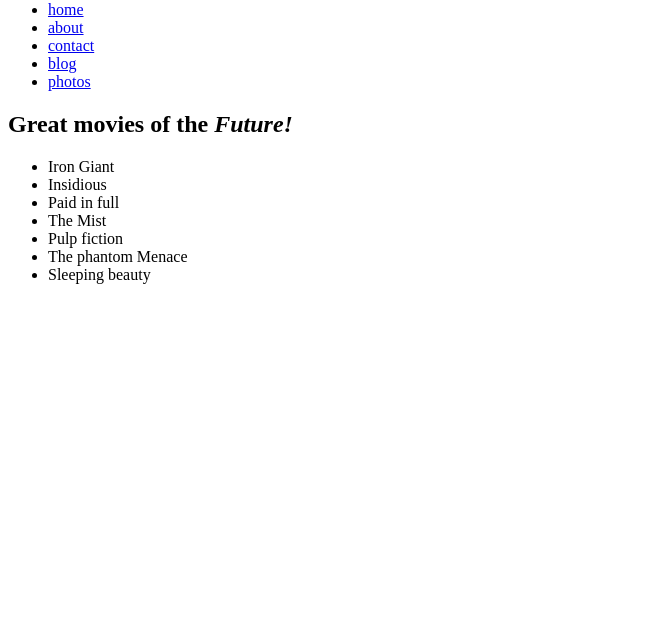
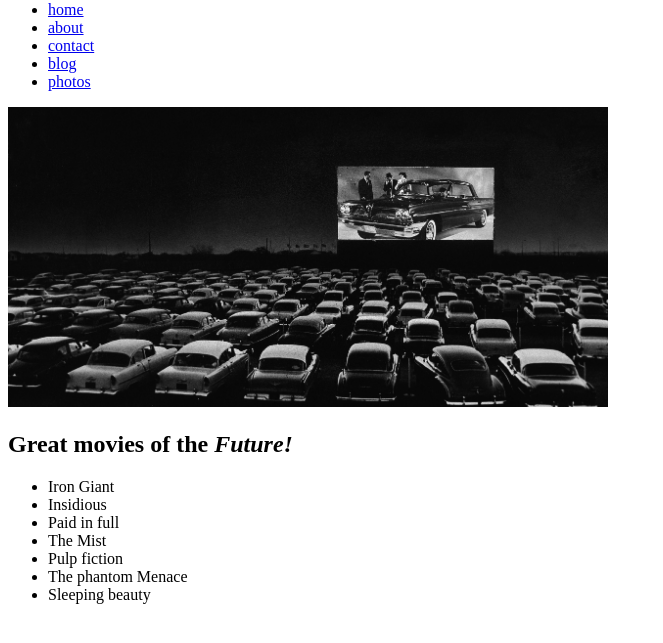
Before and after one commit to theJacevedo/throwback-site, a plain HTML site: page index.html in a window 1280 px wide. Shown: the part 105-748 px from the top of the page, without its empty margins (0-663 px from the left). Drawn offline with Linux system fonts and the light colour scheme.

Commit message:
added an old timey movie theater in the web page

```diff
--- a/index.html
+++ b/index.html
@@ -29,6 +29,7 @@
 
 </header>
 <article>
+    <img src= "images/old-movie-theater.jpg" alt= "old movie theater" width= "600" >
 <h1> Great movies of the <i> Future!</i></h1>
 <ul>
     <li> Iron Giant </li>
```
Also changed, not shown: images/old-movie-theater.jpg (added).
